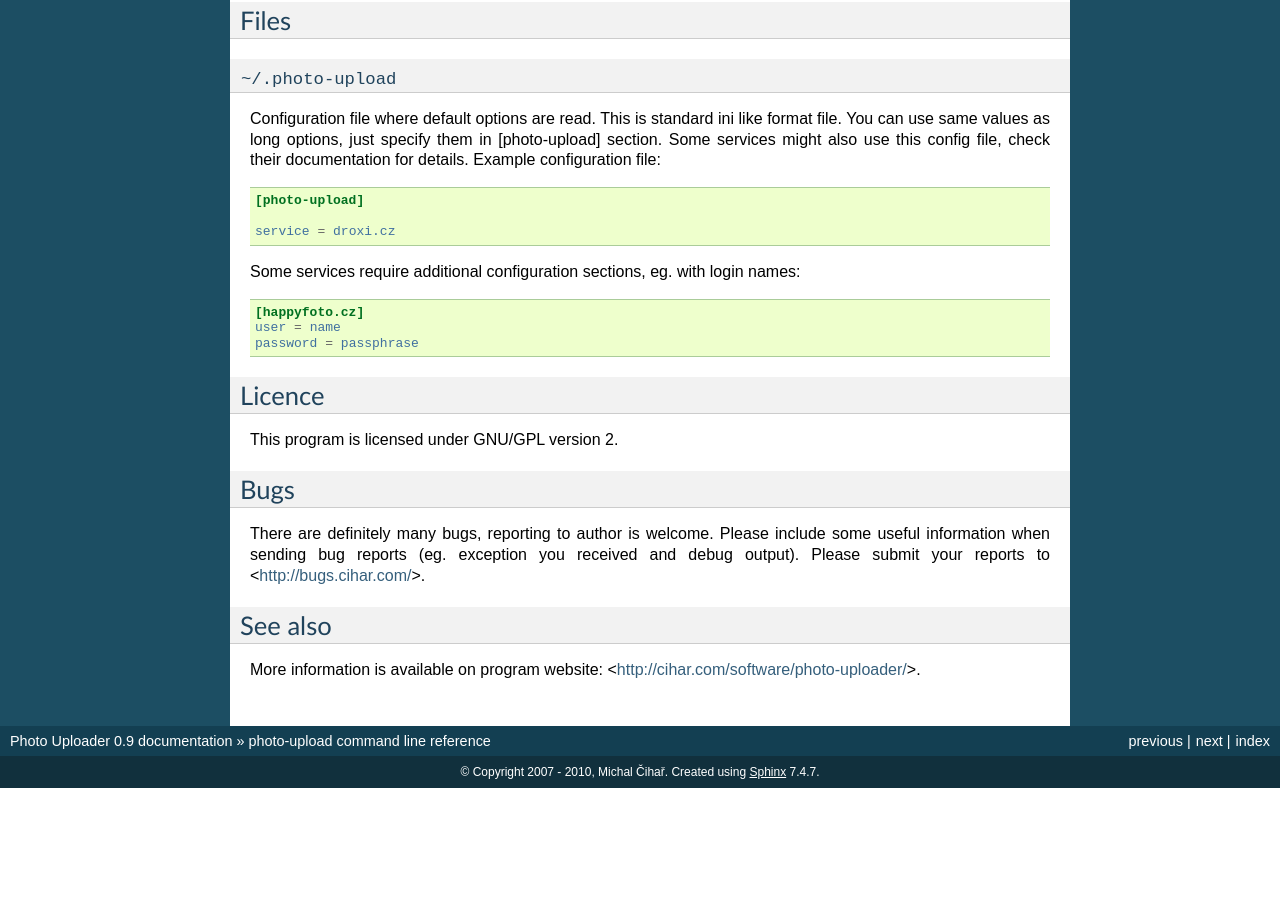
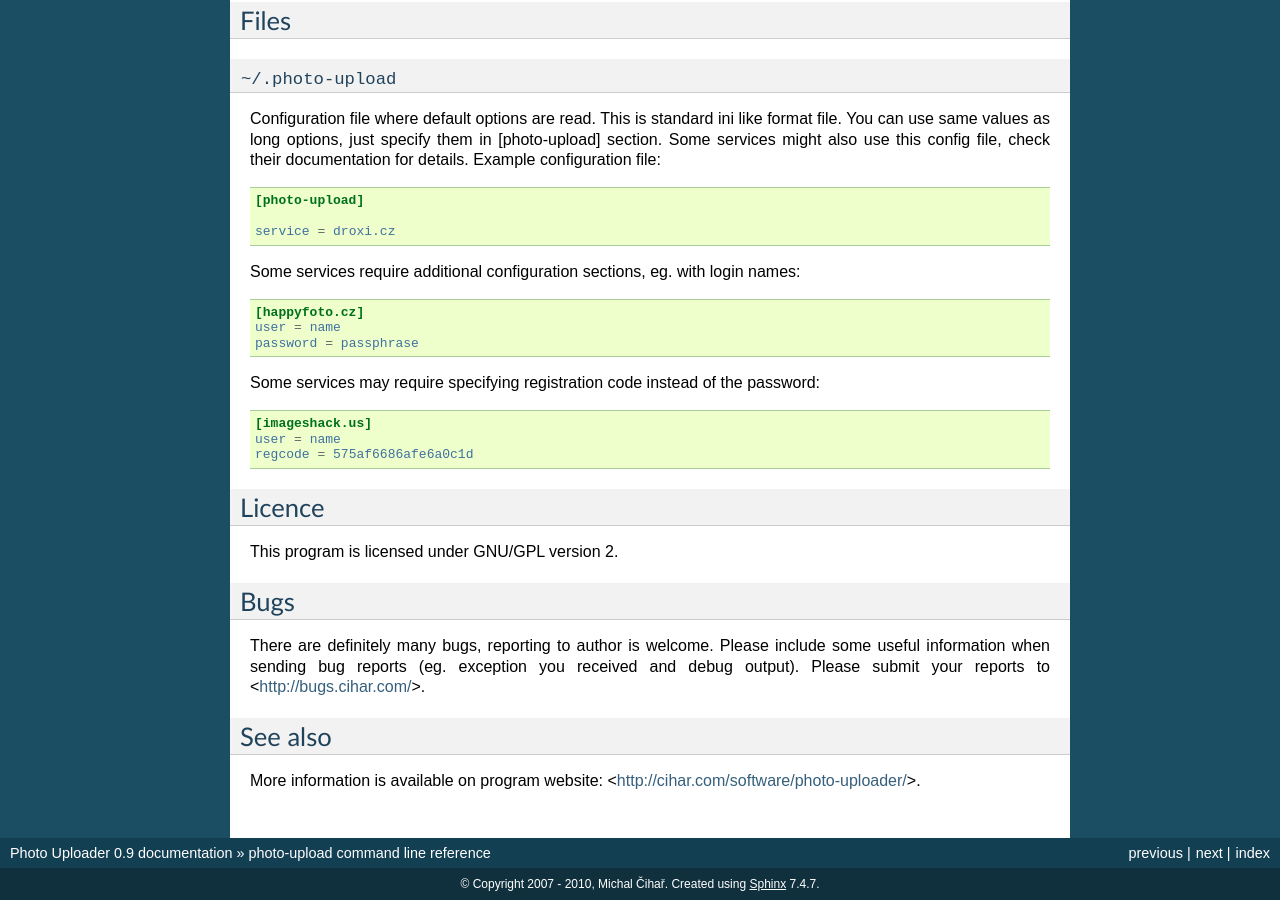
Before and after one commit to nijel/photo-uploader, a Sphinx documentation site: the page built from doc/source/man.rst, in a window 1280 px wide and 900 px high, scrolled down 1304 px. Built offline with Sphinx 7.4.7, drawn with Linux system fonts in a browser that asks for light colours; before the commit the page ends 2092 px from its top, so only the background shows below that.

Commit message:
imported patch man

```diff
--- a/doc/source/man.rst
+++ b/doc/source/man.rst
@@ -113,6 +113,15 @@ Some services require additional configuration sections, eg. with login names:
     user = name
     password = passphrase
 
+Some services may require specifying registration code instead of the password:
+
+.. code-block:: ini
+
+    [imageshack.us]
+    user = name
+    regcode = 575af6686afe6a0c1d
+
+
 Licence
 +++++++
 
```
